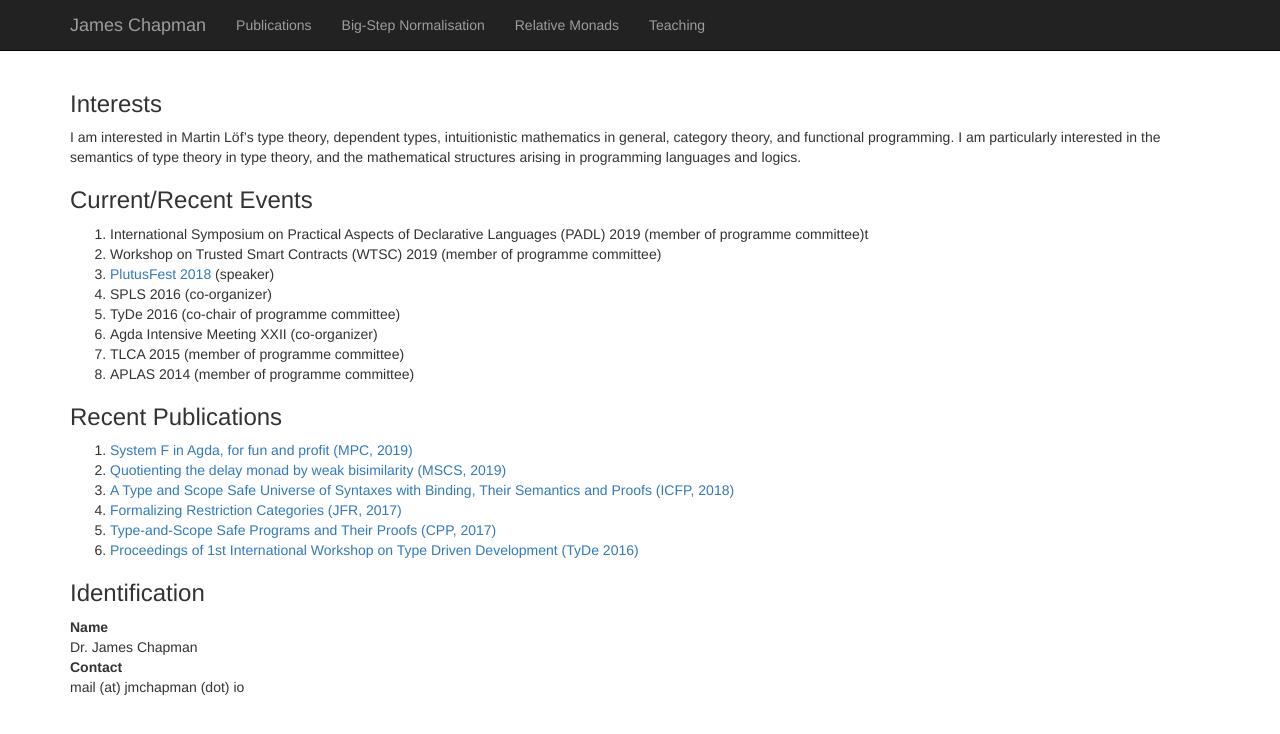
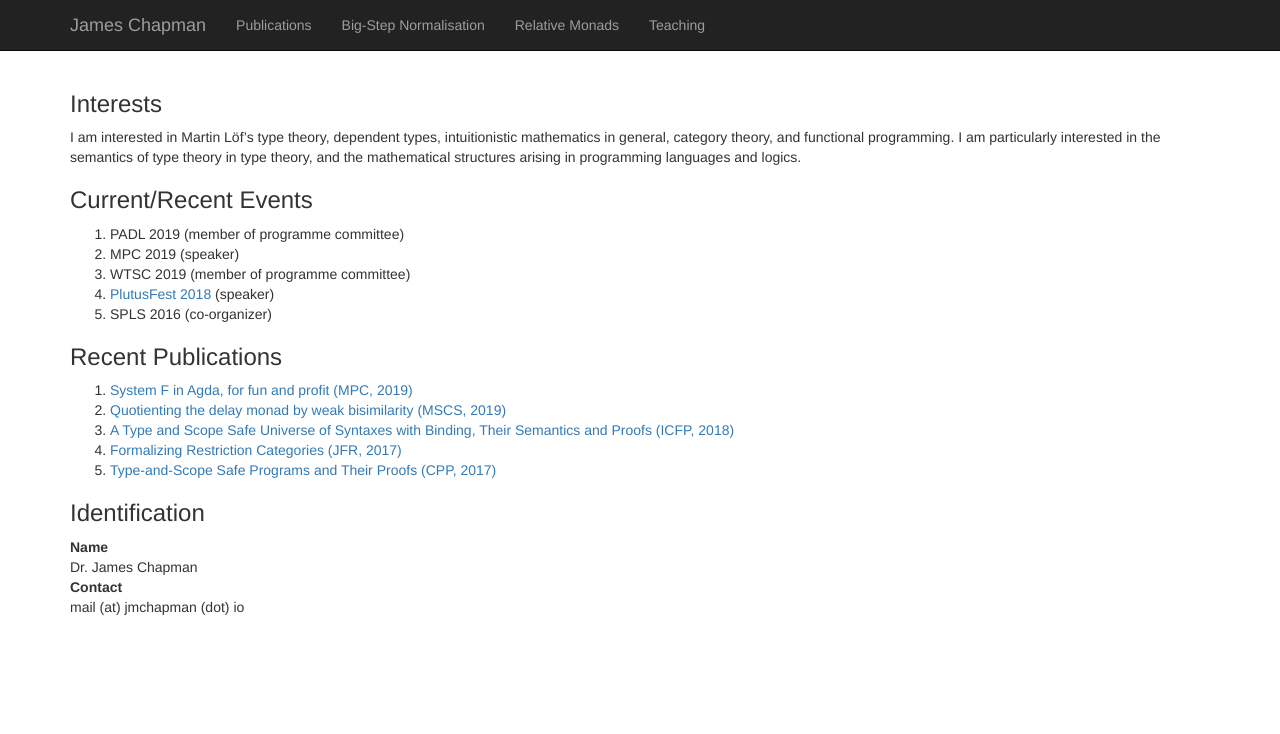
Before and after one commit to jmchapman/jmchapman.github.io, a Jekyll site: the page built from index.html, in a window 1280 px wide. Shown: the top 734 px of the page. Built offline with Jekyll 4.4.1, drawn with Linux system fonts in a browser that asks for light colours; nearby versions of some CDN libraries.

Commit message:
Update index.html

```diff
--- a/index.html
+++ b/index.html
@@ -15,14 +15,11 @@ title: James Chapman
   <article>
     <h3>Current/Recent Events</h3>
     <ol>
-      <li>International Symposium on Practical Aspects of Declarative Languages (PADL) 2019 (member of programme committee)t</li>
-      <li>Workshop on Trusted Smart Contracts (WTSC) 2019 (member of programme committee)</li>
+      <li>PADL 2019 (member of programme committee)</li>
+      <li>MPC 2019 (speaker)</li>
+      <li>WTSC 2019 (member of programme committee)</li>
       <li><a href="https://plutusfest.io">PlutusFest 2018</a> (speaker)</li>
       <li>SPLS 2016 (co-organizer)</li>
-      <li>TyDe 2016 (co-chair of programme committee)</li>
-      <li>Agda Intensive Meeting XXII (co-organizer)</li>
-      <li>TLCA 2015 (member of programme committee)</li>
-      <li>APLAS 2014 (member of programme committee)</li>
     </ol>
   </article>
   <article>
@@ -38,7 +35,6 @@ title: James Chapman
 	      Formalizing Restriction Categories (JFR, 2017)</a>
       <li><a href="Publications.html#semkit">
 	  Type-and-Scope Safe Programs and Their Proofs (CPP, 2017)</a></li>
-      <li><a href="Publications.html#tyde2016">Proceedings of 1st International Workshop on Type Driven Development (TyDe 2016)</a></li>
     </ol>
   </article>
   <article>
```
